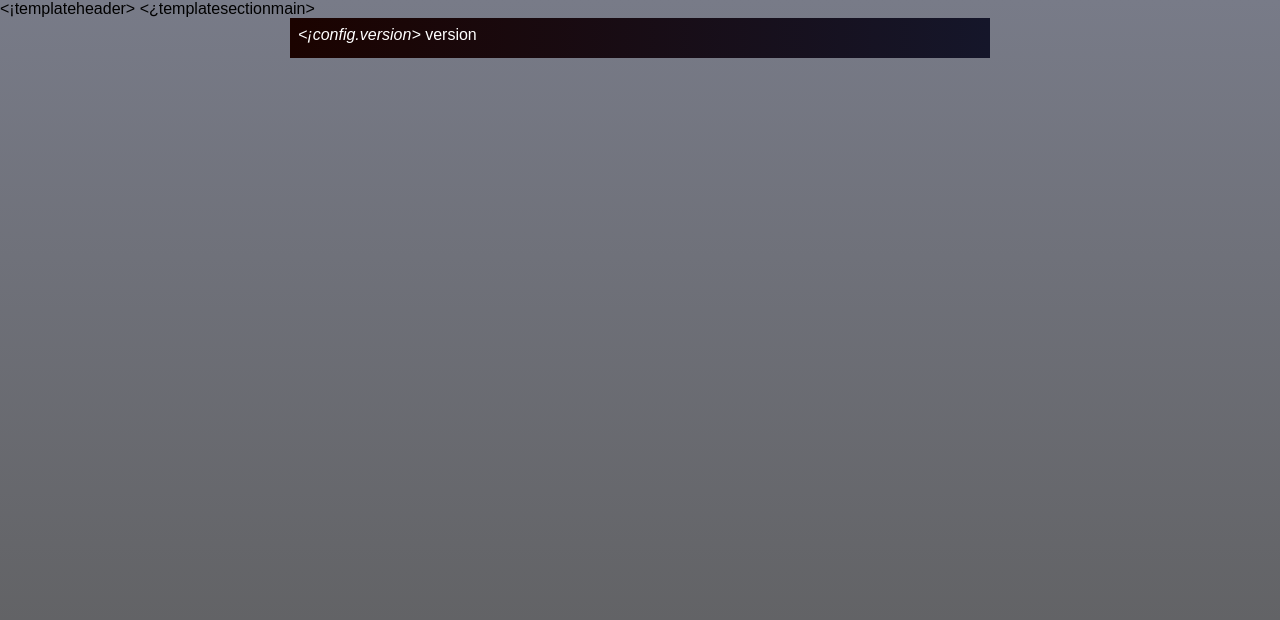
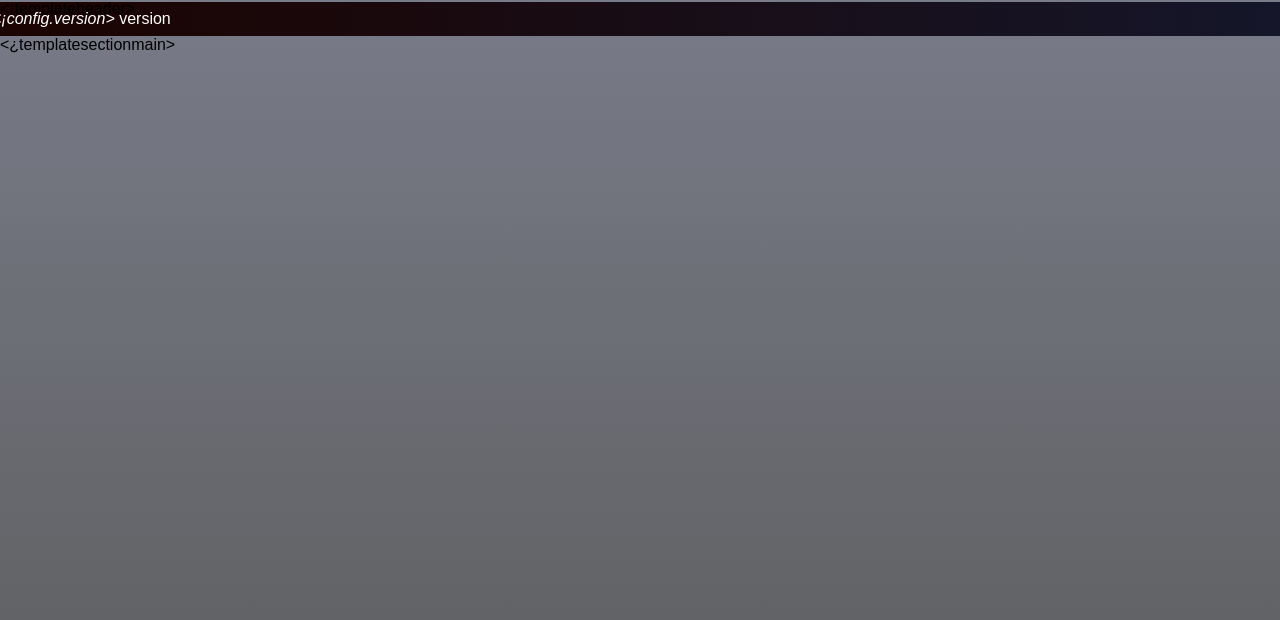
Before and after one commit to AngelDav943/AndecDiscordBot, a website: page assets/templates/base.html in a window 1280 px wide. Drawn offline with Linux system fonts and the light colour scheme; files that its build step writes are made by us from their sources.

Commit message:
style upd

```diff
--- a/assets/public/styles/style.css
+++ b/assets/public/styles/style.css
@@ -25,7 +25,7 @@ p {
 section.main {
     padding: 0rem 1rem;
     background-color: whitesmoke;
-    height: calc(100% - 40px);
+    height: calc(100%);
     max-height: 100vh;
     max-width: calc( 700px - 2rem);
     width: calc(100vw - 2rem);
@@ -36,10 +36,6 @@ footer {
     background-color: black;
     background: linear-gradient(90deg, #1b0300, #15162a);
     color: white;
-    vertical-align: middle;
-    height: 40px;
-
-    max-width: calc( 700px);
-    width: calc(100vw);
-    margin: auto;
+    margin: -1rem;
+    margin-bottom: 0;
 }
--- a/assets/templates/base.html
+++ b/assets/templates/base.html
@@ -10,11 +10,11 @@
     <body>
         <section class="<¿templatesectionclass>">
             <¡templateheader>
+            <footer>
+                <p><i><¡config.version></i> version</p>
+            </footer>
             <¿templatesectionmain>
         </section>
-        <footer>
-            <p><i><¡config.version></i> version</p>
-        </footer>
     </body>
 
 </html>
```
